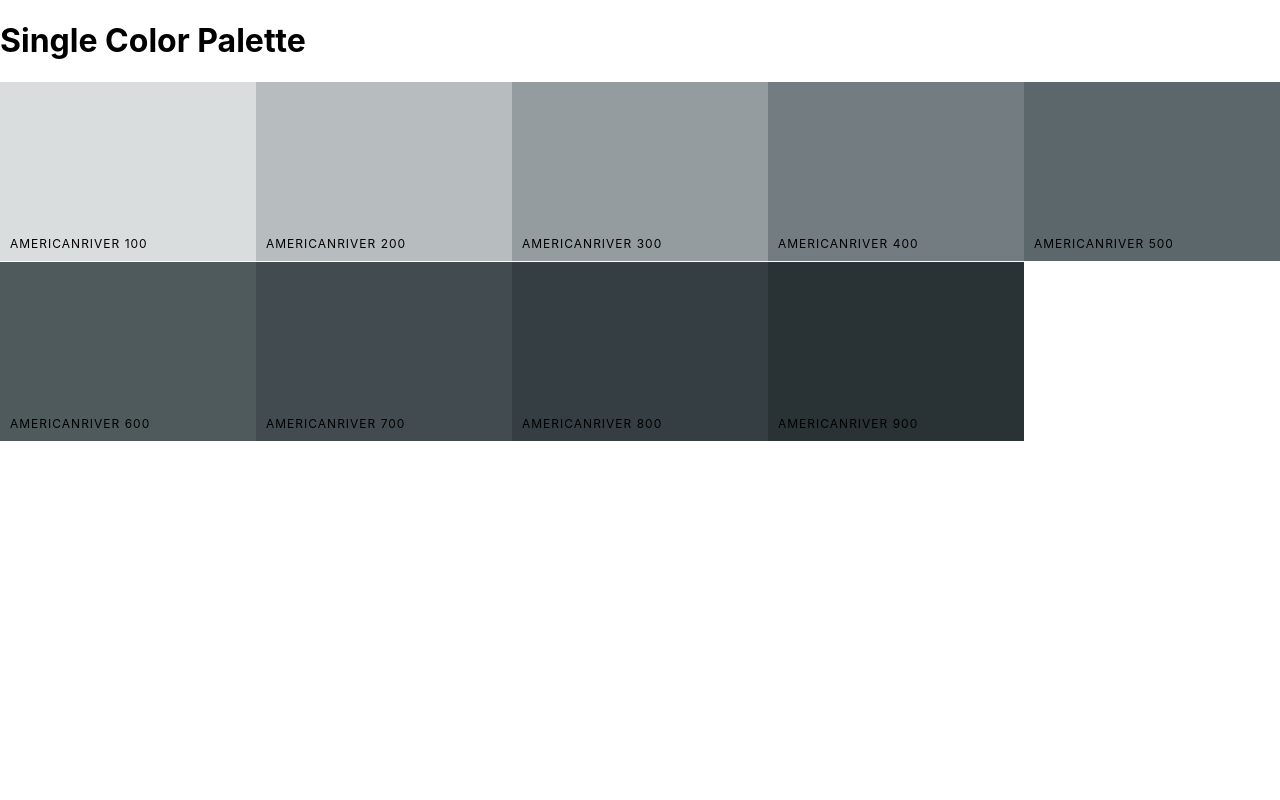
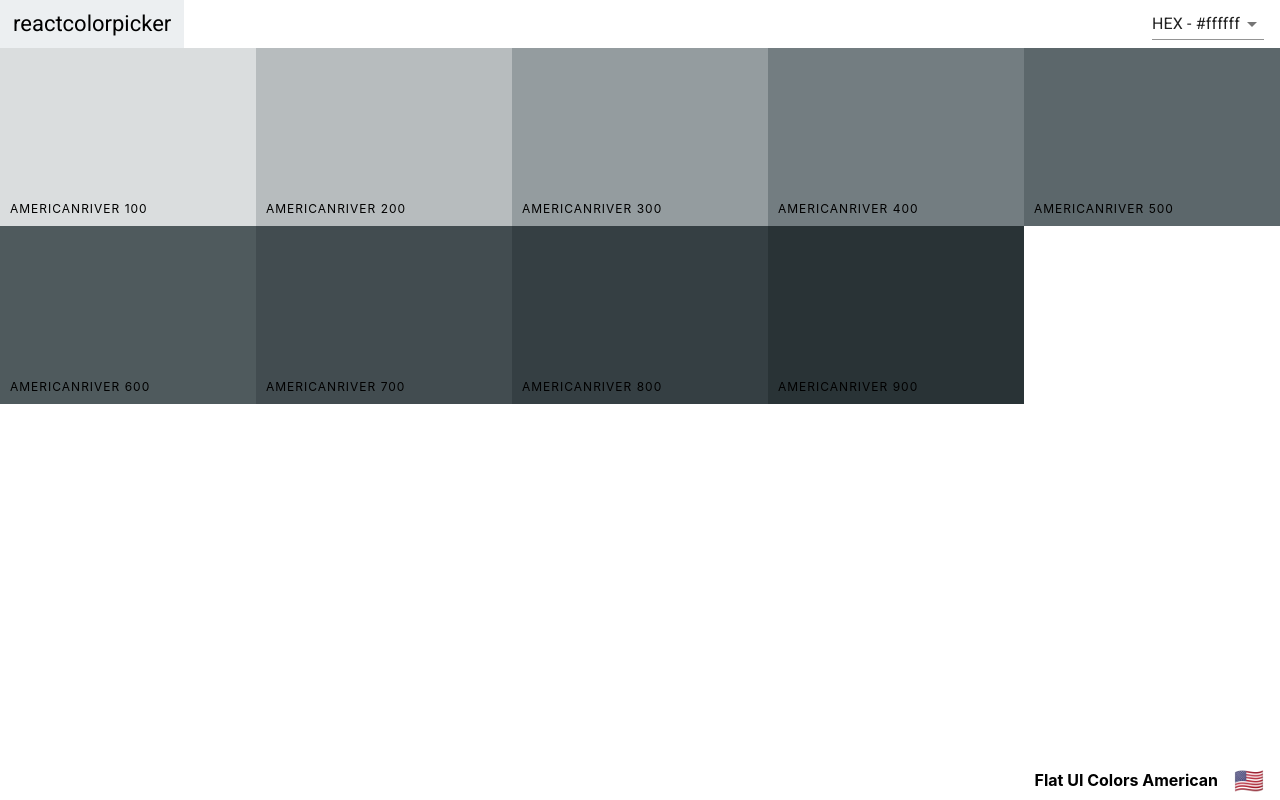
Before and after one commit to G-Wizz/react-colorpicker, a React (Create React App) app: page /palette/flat-ui-colors-american/americanriver in a window 1280 px wide. Built offline with nearby package versions, Linux system fonts and the light colour scheme.

Commit message:
add navbar and footer to singleColorPalette

```diff
--- a/src/Navbar.js
+++ b/src/Navbar.js
@@ -29,13 +29,14 @@
     this.setState({ open: false });
   }
   render() {
-    const { level, changeLevel } = this.props;
+    const { level, changeLevel, showingAllColors } = this.props;
     const { format } = this.state;
     return (
       <header className="Navbar">
         <div className="logo">
           <Link to="/">reactcolorpicker</Link>
         </div>
+        {showingAllColors && (
           <div className="slider-container">
             <span>Level: {level}</span>
             <div className="slider">
@@ -48,6 +49,7 @@
               />
             </div>
           </div>
+        )}
         <div className="select-container">
           <Select value={format} onChange={this.handleFormatChange}>
             <MenuItem value="hex">HEX - #ffffff</MenuItem>
--- a/src/Palette.js
+++ b/src/Palette.js
@@ -1,6 +1,7 @@
 import React, { Component } from "react";
 import ColorBox from "./ColorBox";
 import Navbar from "./Navbar";
+import PaletteFooter from "./PaletteFooter";
 
 import "./Palette.css";
 
@@ -39,13 +40,11 @@
           level={level}
           changeLevel={this.changeLevel}
           handleChange={this.changeFormat}
+          showingAllColors
         />
 
         <div className="Palette-colors">{colorBoxes}</div>
-        <footer className="Palette-footer">
-          {paletteName}
-          <span className="emoji">{emoji}</span>
-        </footer>
+        <PaletteFooter paletteName={paletteName} emoji={emoji} />
       </div>
     );
   }
--- /dev/null
+++ b/src/PaletteFooter.js
@@ -0,0 +1,13 @@
+import React from "react";
+
+function PaletteFooter(props) {
+  const { paletteName, emoji } = props;
+  return (
+    <footer className="Palette-footer">
+      {paletteName}
+      <span className="emoji">{emoji}</span>
+    </footer>
+  );
+}
+
+export default PaletteFooter;
--- a/src/SingleColorpalette.js
+++ b/src/SingleColorpalette.js
@@ -1,4 +1,6 @@
 import React, { Component } from "react";
+import Navbar from "./Navbar";
+import PaletteFooter from "./PaletteFooter";
 import ColorBox from "./ColorBox";
 
 import "./SingleColorPalette.css";
@@ -7,6 +9,11 @@
   constructor(props) {
     super(props);
     this._shades = this.gatherShades(this.props.palette, this.props.colorId);
+    this.state = {
+      format: "hex"
+    };
+
+    this.changeFormat = this.changeFormat.bind(this);
   }
 
   gatherShades(palette, colorToFilterBy) {
@@ -22,19 +29,26 @@
     return shades.slice(1);
   }
 
+  changeFormat(val) {
+    this.setState({ format: val });
+  }
+
   render() {
+    const { format } = this.state;
+    const { paletteName, emoji } = this.props.palette;
     const colorBoxes = this._shades.map(color => (
       <ColorBox
         key={color.id}
         name={color.name}
-        background={color.hex}
+        background={color[format]}
         showLink={false}
       />
     ));
     return (
       <div className="Palette">
-        <h1>Single Color Palette</h1>
+        <Navbar handleChange={this.changeFormat} showingAllColors={false} />
         <div className="Palette-colors">{colorBoxes}</div>
+        <PaletteFooter paletteName={paletteName} emoji={emoji} />
       </div>
     );
   }
```
Lines whose indentation alone changed are shown as unchanged.
